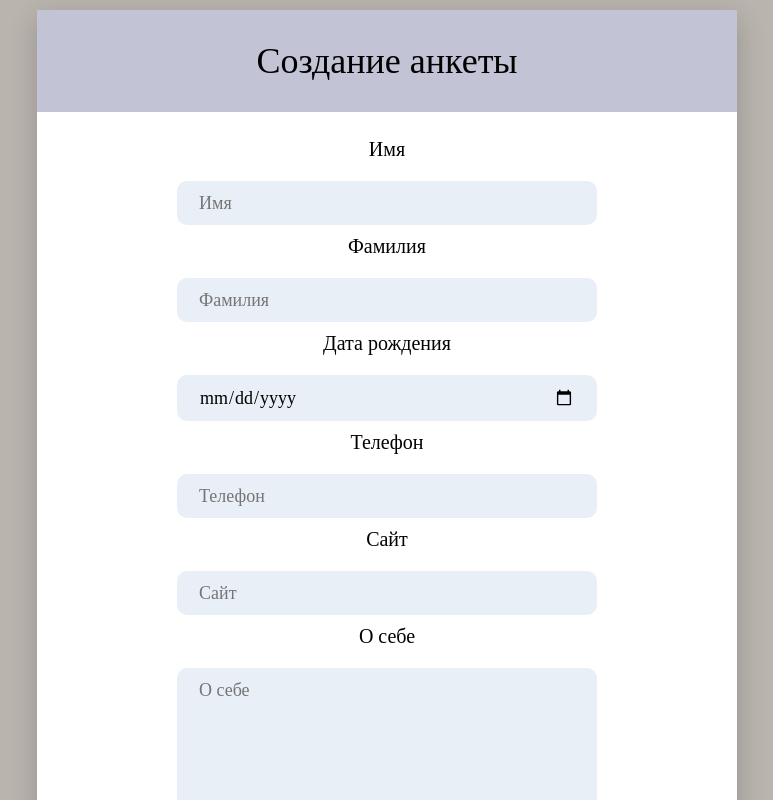
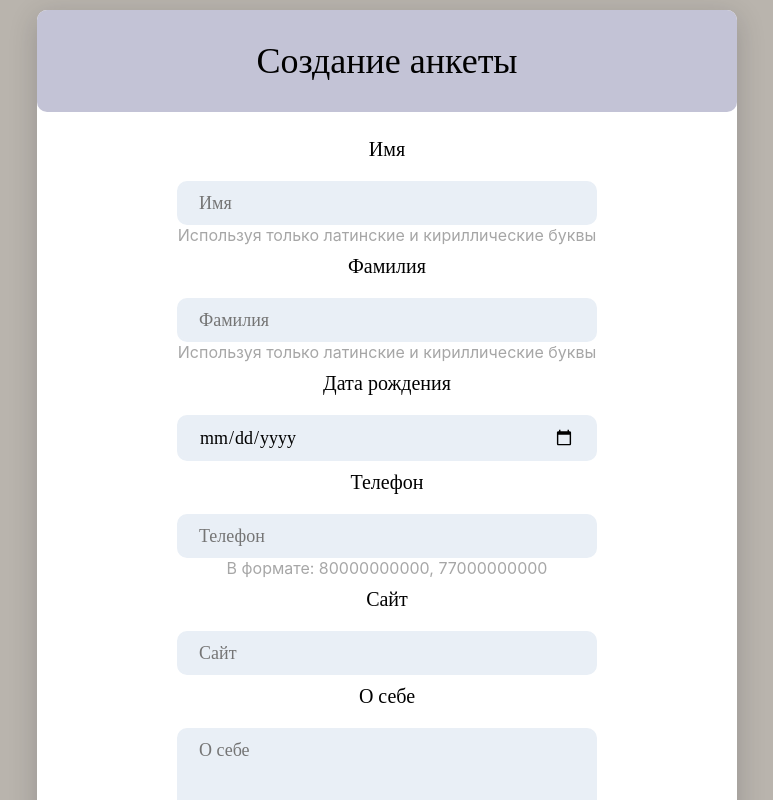
Before and after one commit to Mukassi/React-form, a React (Create React App) app: page / in a window 1280 px wide. Shown: the top 800 px of the page, without its empty margins (253-1026 px from the left). Built offline with nearby package versions, Linux system fonts and the light colour scheme.

Commit message:
without clear form

```diff
--- a/src/App.js
+++ b/src/App.js
@@ -11,8 +11,10 @@ class App extends Component{
         website:'',
         about:'',
         techstack:'',
-        lastProject:''
+        lastProject:'',
+        clear:false
     }
+
     handleSaveState = (e) => {
         e.preventDefault()
         console.log(this.state)
@@ -20,6 +22,7 @@ class App extends Component{
 
     handleClearForm = (e) => {
         e.preventDefault();
+        console.log('clear')
         this.setState({
             name:'',
             surname:'',
@@ -39,19 +42,21 @@ class App extends Component{
         return (
             <div className={style.container}>
 
-                <form className={style.content}>
+                <form className={style.content}
+                    onReset={this.handleClearForm}
+                    onSubmit={this.handleSaveState}>
                     <h1 className={style.title}>Создание анкеты</h1>
-                    <Form title='Имя' name='name' onHandleChange={this.handleChange}/>
-                    <Form title='Фамилия' name='surname' onHandleChange={this.handleChange}/>
+                    <Form title='Имя' name='name' onHandleChange={this.handleChange} hint='Используя только латинские и кириллические буквы'/>
+                    <Form title='Фамилия' name='surname' onHandleChange={this.handleChange} hint='Используя только латинские и кириллические буквы'/>
                     <Form title='Дата рождения' name='birthday' onHandleChange={this.handleChange} type='date'/>
-                    <Form title='Телефон' name="phone" onHandleChange={this.handleChange} type='tel'/>
+                    <Form title='Телефон' name="phone" onHandleChange={this.handleChange} type='number' hint='В формате: 80000000000, 77000000000'/>
                     <Form title='Сайт' name='website' onHandleChange={this.handleChange}/>
                     <Form title='О себе' name='about' onHandleChange={this.handleChange}/>
                     <Form title='Стек технологий' name='techstack' onHandleChange={this.handleChange}/>
                     <Form title='Описание последнего проекта' name='lastProject' onHandleChange={this.handleChange}/>
                     <div>
-                        <button className={style.btn} name='clear' onClick={this.handleClearState}>Отмена</button>
-                        <button className={style.btn} name='send' onClick={this.handleSaveState}>Сохранить</button>
+                        <button type='reset' className={style.btn} name='reset'>Отмена</button>
+                        <button type='submit' className={style.btn} name='submit'>Сохранить</button>
                     </div>
 
                 </form>
--- a/src/App.module.css
+++ b/src/App.module.css
@@ -24,10 +24,11 @@
     width: 100%;
     padding: 30px 0;
     text-align: center;
+    border-radius: 10px;
     margin: 0 0 1rem;
     font-weight: 300;
     font-size: 36px;
-    font-family: cursive;
+    font-family: serif;
 }
 .btn{
     margin: 20px 20px;
--- a/src/components/form.js
+++ b/src/components/form.js
@@ -5,29 +5,15 @@ import styles from './form.module.css'
 class Form extends Component {
     state = {
         value: '',
-        isValid: false,
+        isValid: true,
         errorMessage: ''
     }
     onHandleChange = (event) => {
-        if(event.target.name === 'phone'){
-            this.phoneFormat(this.state, event.target.value)
 
-            console.log(event.target.value)
-        }
         this.setState({value: event.target.value})
         this.props.onHandleChange(event);
         this.checkOnValidate(event.target.name, event.target.value)
     }
-    phoneFormat = (state, value) => {
-        const length = value.length;
-        if (state.value.endsWith('-')) {
-          return value;
-        }
-        if (length === 1 || length === 6 || length === 9) {
-          value += '-';
-        }
-        return value;
-      };
 
     checkOnValidate = (name, value) => {
         const regEx = {
@@ -44,17 +30,17 @@ class Form extends Component {
                 errorMessage: 'Неверный формат даты',
                 },
                 phone: {
-                    regex: /^[0-9]{1}-[0-9]{4}-[0-9]{2}-[0-9]{2}$/g,
-                    errorMessage: 'Номер телефона должен содержать 9 цифр',
+                    regex: /^(\+)?((\d{2,3}) ?\d|\d)(([ -]?\d)|( ?(\d{2,3}) ?)){10}\d$/gm,
+                    errorMessage: 'Номер телефона должен содержать 12 цифр',
                 }
             }
         if(name === 'name' || name === 'surname' || name === 'birthday' || name === 'phone') {
-            value.replace(regEx[name].regex, '') ? this.setState({isValid: true, errorMessage: regEx[name].errorMessage}) : this.setState({isValid: false, errorMessage: ''})
+            value.replace(regEx[name].regex, '') ? this.setState({isValid: false, errorMessage: regEx[name].errorMessage}) : this.setState({isValid: true, errorMessage: ''})
         }
     }
     render(){
         const {value, isValid, errorMessage} = this.state
-        const {title, name, type} = this.props;
+        const {title, name, type, hint} = this.props;
         const formInput = name === 'techstack' || name === 'lastProject' || name === 'about';
         return(
             <>
@@ -65,7 +51,7 @@ class Form extends Component {
 
                 { formInput ?
                     <textarea
-                        className={styles.input}
+                        className={isValid ? styles.input : styles.imputError}
                         name={name}
                         id={name}
                         rows="7"
@@ -74,16 +60,16 @@ class Form extends Component {
                         onChange={this.onHandleChange}></textarea>
                     :
                     <input
-                        className={styles.input}
+                        className={isValid ? styles.input : styles.inputError}
                         value={value}
                         type={type ? type : "text"}
                         id= {name}
                         name={name}
                         onChange={this.onHandleChange}
                         placeholder={title}
-                        required pattern="[0-9+()-]{7,20}"/>
+                        />
                 }
-                {isValid ? <div>{errorMessage}</div> : null }
+                <div className={styles.hint}>{errorMessage || hint}</div>
             </>
         )
     }
--- a/src/components/form.module.css
+++ b/src/components/form.module.css
@@ -15,6 +15,22 @@
     font-size: 18px;
     transition: 0.25s;
 }
+.inputError{
+    max-width: 600px;
+    box-sizing: border-box;
+    display: block;
+    width: 60%;
+    padding: 0 20px;
+    margin-top: 10px;
+    background: #E9EFF6;
+    line-height: 40px;
+    border: 2px solid #ff0000;
+    border-radius: 10px;
+    outline: none;
+    font-family: serif;
+    font-size: 18px;
+    transition: 0.25s;
+}
 .input:focus{
     border: 2px solid rgb(105, 191, 241);
 }
@@ -25,3 +41,6 @@
     font-size: 20px;
     margin: 10px;
 }
+.hint{
+    color:rgba(0, 0, 0, 0.35)
+}
```
